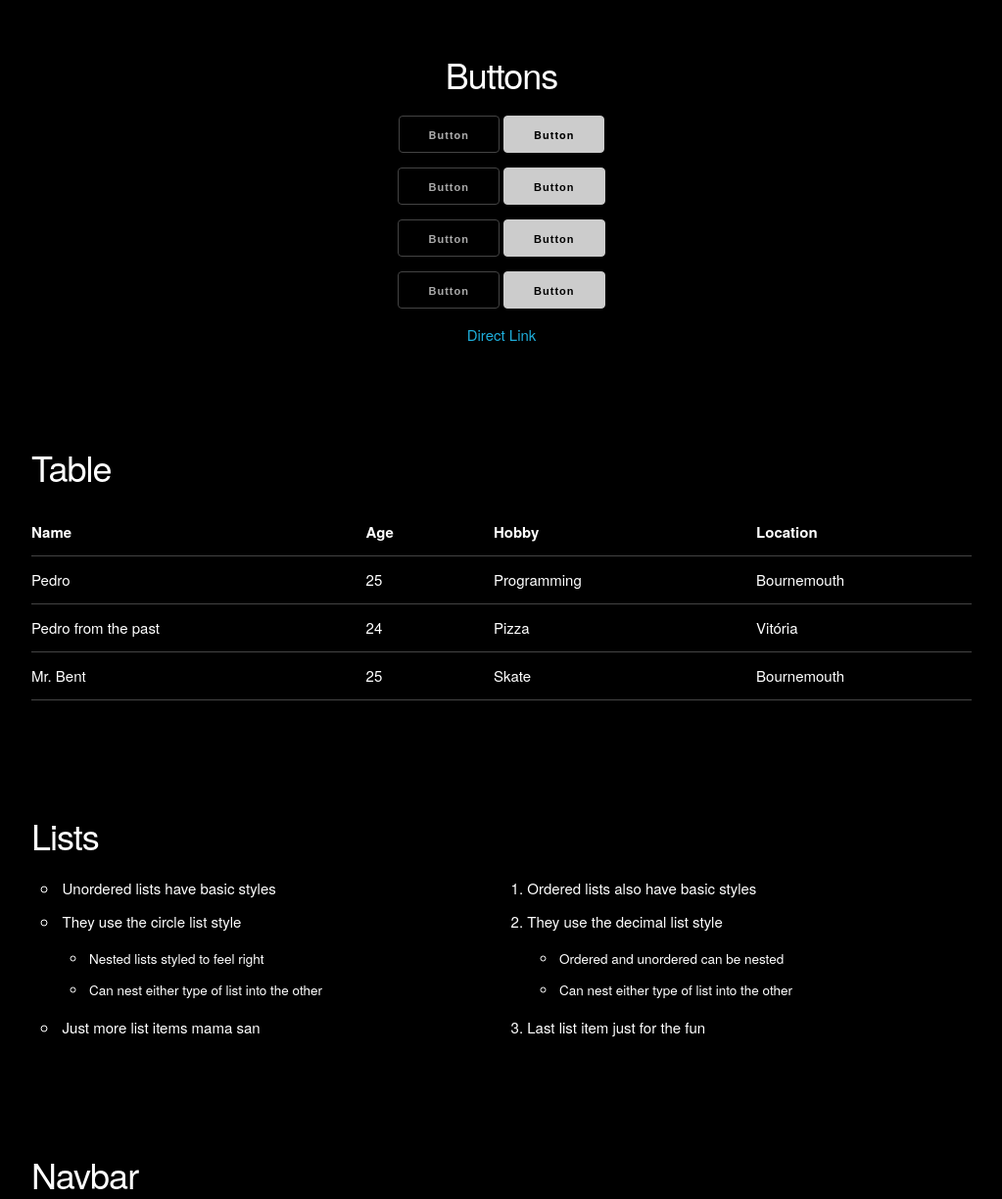
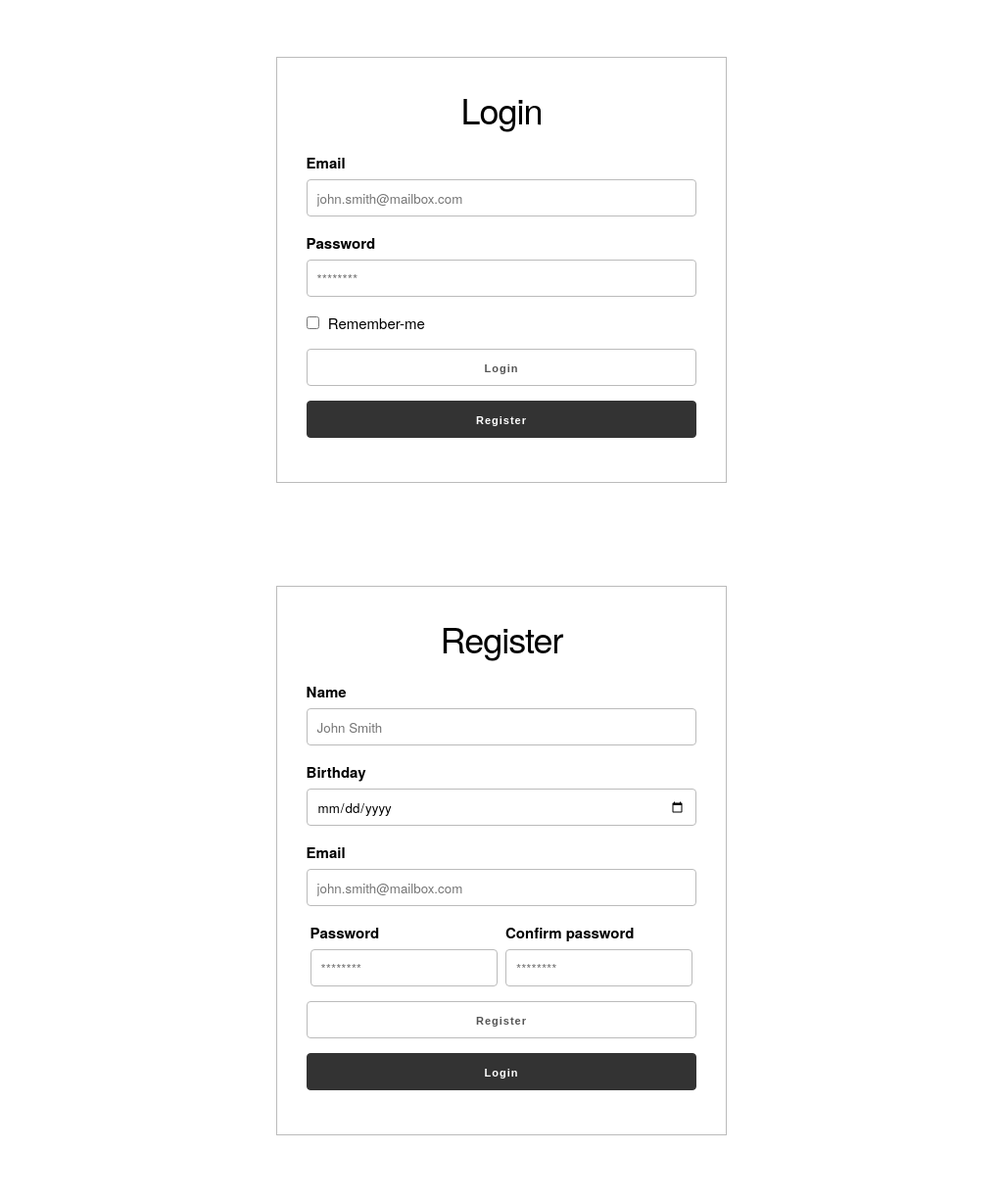
Before and after one commit to PedroCamata/Osso, a plain HTML site: page index.html in a window 1280 px wide. Shown: the part 3476-4700 px from the top of the page at 98% size, without its empty margins (128-1151 px from the left). Drawn offline with Linux system fonts and the light colour scheme.

Commit message:
Added login and register section, added some utility classes

```diff
--- a/css/osso.scss
+++ b/css/osso.scss
@@ -266,6 +266,7 @@ input[type="text"],
 input[type="tel"],
 input[type="url"],
 input[type="password"],
+input[type="date"],
 textarea,
 select {
   height: 38px;
@@ -275,7 +276,9 @@ select {
   border: $border;
   border-radius: $border-radius;
   box-shadow: none;
-  box-sizing: border-box; }
+  box-sizing: border-box;
+  font-family: inherit;
+}
 
 /* Removes awkward default styles on some inputs for iOS */
 input[type="email"],
@@ -285,6 +288,7 @@ input[type="text"],
 input[type="tel"],
 input[type="url"],
 input[type="password"],
+input[type="date"],
 textarea {
   -webkit-appearance: none;
      -moz-appearance: none;
@@ -304,6 +308,7 @@ input[type="text"]:focus,
 input[type="tel"]:focus,
 input[type="url"]:focus,
 input[type="password"]:focus,
+input[type="date"]:focus,
 textarea:focus,
 select:focus {
   border: 1px solid $input-hover;
@@ -559,6 +564,21 @@ form {
 .center {
   text-align: center;
 }
+.left {
+  text-align: left;
+}
+.right {
+  text-align: right;
+}
+.p1 {
+  padding: 1rem;
+}
+.p2 {
+  padding: 2rem;
+}
+.p3 {
+  padding: 3rem;
+}
 
 
 /* Misc
--- a/index.html
+++ b/index.html
@@ -222,6 +222,62 @@
           </label>
         </div>
       </form>
+    </section>
+
+    <section>
+      <div class="row center">
+        <form class="col c6 off-c3 panel p3">
+          <h2>Login</h2>
+          <div class="row">
+            <label class="left" for="email">Email</label>
+            <input class="full" type="email" placeholder="john.smith@mailbox.com" id="email" required>
+          </div>
+          <div class="row">
+            <label class="left" for="password">Password</label>
+            <input class="full" type="password" placeholder="********" id="password" required>
+          </div>
+          <div class="row">
+            <label class="left">
+              <input type="checkbox" name="check-demo2" value="3">
+              <span class="label-body">Remember-me</span>
+            </label>
+          </div>
+          <input class="full" type="submit" value="Login">
+          <input class="full button-primary" type="button" value="Register">
+        </form>
+      </div>
+    </section>
+
+    <section>
+      <div class="row center">
+        <form class="col c6 off-c3 panel p3">
+          <h2>Register</h2>
+          <div class="row">
+            <label class="left" for="name">Name</label>
+            <input class="full" type="text" placeholder="John Smith" id="name" required>
+          </div>
+          <div class="row">
+            <label class="left" for="birthday">Birthday</label>
+            <input class="full" type="date" id="birthday" required>
+          </div>
+          <div class="row">
+            <label class="left" for="email">Email</label>
+            <input class="full" type="email" placeholder="john.smith@mailbox.com" id="email" required>
+          </div>
+          <div class="row">
+            <div class="col c6">
+              <label class="left" for="password">Password</label>
+              <input class="full" type="password" placeholder="********" id="password" required>
+            </div>
+            <div class="col c6">
+              <label class="left" for="cpassword">Confirm password</label>
+              <input class="full" type="password" placeholder="********" id="cpassword" required>
+            </div>
+          </div>
+          <input class="full" type="submit" value="Register">
+          <input class="full button-primary" type="button" value="Login">
+        </form>
+      </div>
     </section>
 
     <section class="center">
```
Also changed, not shown: css/osso.css.
